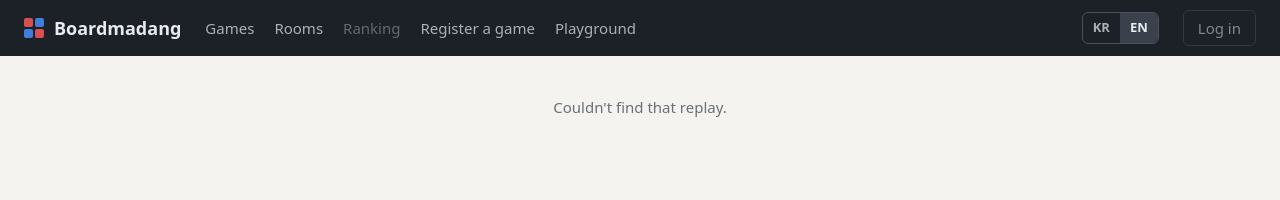
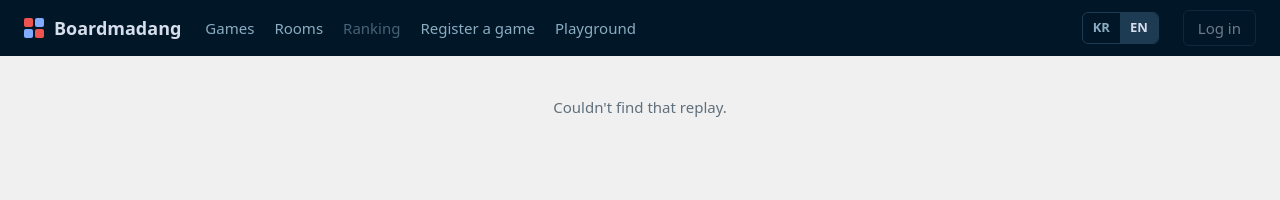
Before and after one commit to shin1244/boardmadang, a plain HTML site: page web/replay.html in a window 1280 px wide. Drawn offline with Linux system fonts and the light colour scheme; no server answers.

Commit message:
색을 Night Owl / Light Owl 테마로
- 어두운 화면은 Night Owl, 밝은 화면은 Light Owl 색. 상단 메뉴는 두 화면 모두 Night Owl 남색
- 흐린 글자는 대비가 충분하도록 테마보다 조금 진하게/밝게
- 승리/패배, 난이도, 오류 색을 공통 변수(--good, --bad, --warn)로 모으고 페이지마다 있던 다크 모드 색을 지움
- color-scheme으로 스크롤바와 입력칸도 밝기에 맞춤
- 게임 판과 플레이어 색은 그대로 (룰북이 색으로 설명하므로)

Co-Authored-By: Claude Opus 5.5 <noreply@anthropic.com>

```diff
--- a/sdk/playground/playground.css
+++ b/sdk/playground/playground.css
@@ -1,26 +1,30 @@
+/* 색은 web/lobby.css와 같습니다 (밝은 화면 Light Owl, 어두운 화면 Night Owl). --p0/--p1은 판의 플레이어 색입니다. */
 :root {
-  --bg: #f5f4f0;
+  color-scheme: light dark; /* 스크롤바, 입력칸 같은 브라우저 기본 부품도 밝기에 맞춥니다 */
+  --bg: #f0f0f0;
   --card: #ffffff;
-  --text: #1f2328;
-  --muted: #6a6f76;
-  --border: #dedad2;
-  --accent: #2f6fd1;
-  --ok: #2e8a52;
-  --bad: #c43d3d;
+  --text: #403f53;
+  --muted: #5f6f7c;
+  --border: #d9d9d9;
+  --accent: #4876d6;
+  --accent-text: #ffffff;
+  --ok: #08916a;
+  --bad: #de3d3b;
   --p0: #d94f4f;
   --p1: #3f7fd9;
 }
 
 @media (prefers-color-scheme: dark) {
   :root {
-    --bg: #17191c;
-    --card: #212429;
-    --text: #e6e6e6;
-    --muted: #9aa0a6;
-    --border: #353a41;
-    --accent: #6ea2f0;
-    --ok: #5cc285;
-    --bad: #ef7a7a;
+    --bg: #011627;
+    --card: #0b2942;
+    --text: #d6deeb;
+    --muted: #8badc1;
+    --border: #1d3b53;
+    --accent: #82aaff;
+    --accent-text: #011627;
+    --ok: #addb67;
+    --bad: #ef5350;
   }
 }
 
@@ -67,7 +71,7 @@ button {
   border: 1px solid var(--accent);
   border-radius: 6px;
   background: var(--accent);
-  color: #fff;
+  color: var(--accent-text);
   font: inherit;
   cursor: pointer;
 }
--- a/web/lobby.css
+++ b/web/lobby.css
@@ -1,29 +1,42 @@
+/* 색: 어두운 화면은 Night Owl, 밝은 화면은 Light Owl (VS Code 테마) 색을 따릅니다.
+   흐린 글자 색은 배경과 대비가 충분하도록 테마보다 조금 진하게/밝게 맞췄습니다. */
 :root {
-  --bg: #f4f3ef;
+  color-scheme: light dark; /* 스크롤바, 입력칸 같은 브라우저 기본 부품도 밝기에 맞춥니다 */
+  --bg: #f0f0f0;
   --surface: #ffffff;
-  --text: #1f2328;
-  --muted: #6a6f76;
-  --border: #e2ded6;
-  --accent: #2f6fd1;
+  --text: #403f53;
+  --muted: #5f6f7c;
+  --border: #d9d9d9;
+  --accent: #4876d6;
   --accent-text: #ffffff;
-  --topbar: #1c2027;
-  --topbar-text: #e9ebee;
-  --thumb: #ebe8e1;
-  --badge: #8a55c9;
+  --topbar: #011627;
+  --topbar-text: #d6deeb;
+  --topbar-muted: #8badc1;
+  --topbar-line: #1d3b53;
+  --thumb: #e4e9ee;
+  --badge: #994cc3;
+  --badge-text: #ffffff;
+  --good: #08916a;
+  --bad: #de3d3b;
+  --warn: #a8690a;
 }
 
 @media (prefers-color-scheme: dark) {
   :root {
-    --bg: #15171a;
-    --surface: #1f2227;
-    --text: #e6e6e6;
-    --muted: #9aa0a6;
-    --border: #31353c;
-    --accent: #6ea2f0;
-    --accent-text: #0f1a2b;
-    --topbar: #0d0f12;
-    --thumb: #2a2e34;
-    --badge: #b08ae6;
+    --bg: #011627;
+    --surface: #0b2942;
+    --text: #d6deeb;
+    --muted: #8badc1;
+    --border: #1d3b53;
+    --accent: #82aaff;
+    --accent-text: #011627;
+    --topbar: #000c1d;
+    --thumb: #13344f;
+    --badge: #c792ea;
+    --badge-text: #011627;
+    --good: #addb67;
+    --bad: #ef5350;
+    --warn: #ecc48d;
   }
 }
 
@@ -72,32 +85,32 @@ body {
   grid-template-columns: repeat(2, 9px);
   gap: 2px;
 }
-.logo-mark i { width: 9px; height: 9px; border-radius: 2px; background: #d94f4f; }
-.logo-mark i:nth-child(2), .logo-mark i:nth-child(3) { background: #3f7fd9; }
+.logo-mark i { width: 9px; height: 9px; border-radius: 2px; background: #ef5350; }
+.logo-mark i:nth-child(2), .logo-mark i:nth-child(3) { background: #82aaff; }
 
 .menu { display: flex; gap: 20px; flex: 1; }
-.menu a, .menu .soon { color: #aab1bb; text-decoration: none; font-size: 15px; white-space: nowrap; }
+.menu a, .menu .soon { color: var(--topbar-muted); text-decoration: none; font-size: 15px; white-space: nowrap; }
 .menu a:hover { color: var(--topbar-text); }
 .menu a[aria-current="page"] { color: var(--topbar-text); font-weight: 600; }
 .menu .soon { opacity: 0.5; cursor: default; }
 
-.langs { display: flex; border: 1px solid #4a515c; border-radius: 6px; overflow: hidden; }
+.langs { display: flex; border: 1px solid var(--topbar-line); border-radius: 6px; overflow: hidden; }
 .langs button {
   padding: 5px 10px;
   border: 0;
   background: transparent;
-  color: #aab1bb;
+  color: var(--topbar-muted);
   font: inherit;
   font-size: 13px;
   font-weight: 600;
   cursor: pointer;
 }
 .langs button:hover { color: var(--topbar-text); }
-.langs button[aria-pressed="true"] { background: #3a414c; color: var(--topbar-text); }
+.langs button[aria-pressed="true"] { background: var(--topbar-line); color: var(--topbar-text); }
 
 .login {
   padding: 6px 14px;
-  border: 1px solid #4a515c;
+  border: 1px solid var(--topbar-line);
   border-radius: 6px;
   background: transparent;
   color: var(--topbar-text);
@@ -106,7 +119,7 @@ body {
 .login:disabled { opacity: 0.5; }
 .login[hidden], .me[hidden] { display: none; }
 /* 지금 신원: "게스트 4821" 또는 계정 이름 */
-.me { color: #aab1bb; font-size: 14px; white-space: nowrap; text-decoration: none; }
+.me { color: var(--topbar-muted); font-size: 14px; white-space: nowrap; text-decoration: none; }
 .me:hover, .me[aria-current="page"] { color: var(--topbar-text); text-decoration: underline; }
 
 /* ---- 배너 ---- */
@@ -125,15 +138,15 @@ body {
 .slide[hidden], fieldset[hidden] { display: none; }
 .slide h2 { margin: 0 0 6px; font-size: 24px; }
 .slide p { margin: 0; opacity: 0.9; }
-.tone-a { background: linear-gradient(120deg, #c2410c, #d94f4f 55%, #a83279); }
-.tone-b { background: linear-gradient(120deg, #1e40af, #3f7fd9 55%, #0e7490); }
+.tone-a { background: linear-gradient(120deg, #4b2f99, #7e57c2 55%, #b0407f); }
+.tone-b { background: linear-gradient(120deg, #0b2942, #1f5f99 55%, #12756d); }
 
 .cta {
   flex: none;
   padding: 10px 18px;
   border-radius: 8px;
   background: #fff;
-  color: #1f2328;
+  color: #011627;
   font-weight: 600;
   text-decoration: none;
 }
@@ -203,7 +216,7 @@ fieldset label:has(input:disabled) { opacity: 0.5; cursor: default; }
   overflow: hidden;
 }
 .game-dialog[open] { display: grid; grid-template-columns: 280px minmax(0, 1fr); }
-.game-dialog::backdrop { background: rgba(0, 0, 0, 0.55); }
+.game-dialog::backdrop { background: rgba(1, 22, 39, 0.7); }
 
 .gd-side {
   display: flex;
@@ -389,7 +402,7 @@ fieldset label:has(input:disabled) { opacity: 0.5; cursor: default; }
 }
 .card-open::after { content: ""; position: absolute; inset: 0; }
 .card-open:focus-visible { outline: none; }
-.card.broken { border-color: #d94f4f; }
+.card.broken { border-color: var(--bad); }
 
 .thumb {
   display: flex;
@@ -410,7 +423,7 @@ fieldset label:has(input:disabled) { opacity: 0.5; cursor: default; }
   padding: 1px 8px;
   border-radius: 999px;
   background: var(--badge);
-  color: #fff;
+  color: var(--badge-text);
   font-size: 12px;
   font-weight: 500;
 }
@@ -424,17 +437,12 @@ fieldset label:has(input:disabled) { opacity: 0.5; cursor: default; }
   font-size: 12px;
 }
 /* 난이도 태그는 하/중/상을 색으로도 구분합니다. */
-.tags li.diff-easy { border-color: #3c9a5f; color: #2f8a52; }
-.tags li.diff-normal { border-color: #c98a1b; color: #a87214; }
-.tags li.diff-hard { border-color: #d94f4f; color: #c13f3f; }
+.tags li.diff-easy { border-color: var(--good); color: var(--good); }
+.tags li.diff-normal { border-color: var(--warn); color: var(--warn); }
+.tags li.diff-hard { border-color: var(--bad); color: var(--bad); }
 .tags li.lang-tag { border-style: dashed; }
 .tags li.lang-tag.full { border-style: solid; color: var(--text); }
-.badge.warn { background: #c98a1b; }
-@media (prefers-color-scheme: dark) {
-  .tags li.diff-easy { color: #6cc98f; }
-  .tags li.diff-normal { color: #e3b04f; }
-  .tags li.diff-hard { color: #ee8080; }
-}
+.badge.warn { background: var(--warn); }
 
 .btn {
   flex: 1;
--- a/web/match.css
+++ b/web/match.css
@@ -23,8 +23,8 @@
 .vs { color: var(--muted); font-size: 13px; }
 
 .match-status { min-height: 1.5em; margin: 0 0 14px; color: var(--muted); }
-.match-status.win { color: #2f8a52; font-size: 18px; font-weight: 700; }
-.match-status.lose { color: #c13f3f; font-size: 18px; font-weight: 700; }
+.match-status.win { color: var(--good); font-size: 18px; font-weight: 700; }
+.match-status.lose { color: var(--bad); font-size: 18px; font-weight: 700; }
 .match-status.even { color: var(--text); font-size: 18px; font-weight: 700; }
 .match-status.waiting::after {
   content: "";
@@ -65,7 +65,7 @@
 }
 .clock[hidden] { display: none; }
 .clock.running { border-color: var(--accent); color: var(--text); }
-.clock.low { border-color: #d94f4f; color: #c13f3f; }
+.clock.low { border-color: var(--bad); color: var(--bad); }
 
 .hosting { display: flex; flex-wrap: wrap; justify-content: center; align-items: center; gap: 10px 14px; margin: 0 0 14px; }
 .hosting[hidden] { display: none; }
@@ -77,12 +77,6 @@
 
 .match-note { margin: 14px 0 0; color: var(--muted); font-size: 13px; }
 
-@media (prefers-color-scheme: dark) {
-  .match-status.win { color: #6cc98f; }
-  .match-status.lose { color: #ee8080; }
-  .clock.low { color: #ee8080; }
-}
-
 @media (max-width: 760px) {
   .match { padding: 20px 16px 48px; }
 }
--- a/web/replay.css
+++ b/web/replay.css
@@ -18,8 +18,4 @@
 }
 #position { font-variant-numeric: tabular-nums; }
 .replay-keys { margin: 0; color: var(--muted); font-size: 12px; }
-.who .winner { color: #2f8a52; font-weight: 700; }
-
-@media (prefers-color-scheme: dark) {
-  .who .winner { color: #6cc98f; }
-}
+.who .winner { color: var(--good); font-weight: 700; }
```
Also changed, not shown: web/register.css (+8 -13 lines), web/rooms.css (+2 -6 lines).
